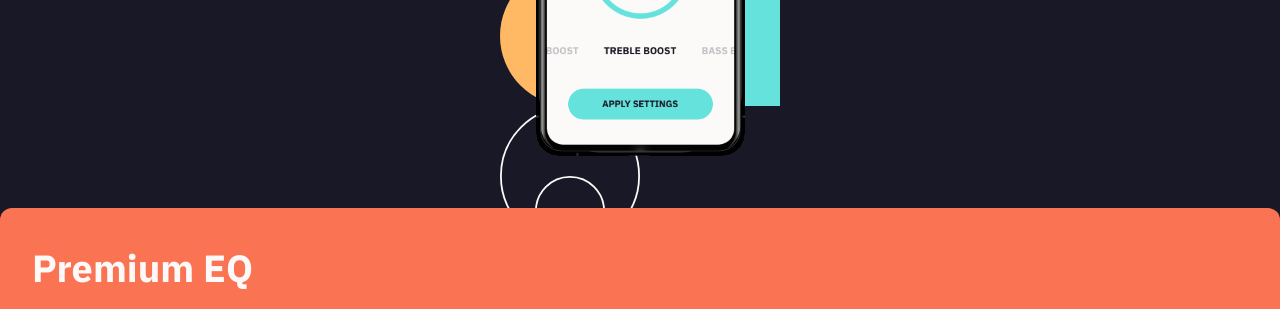
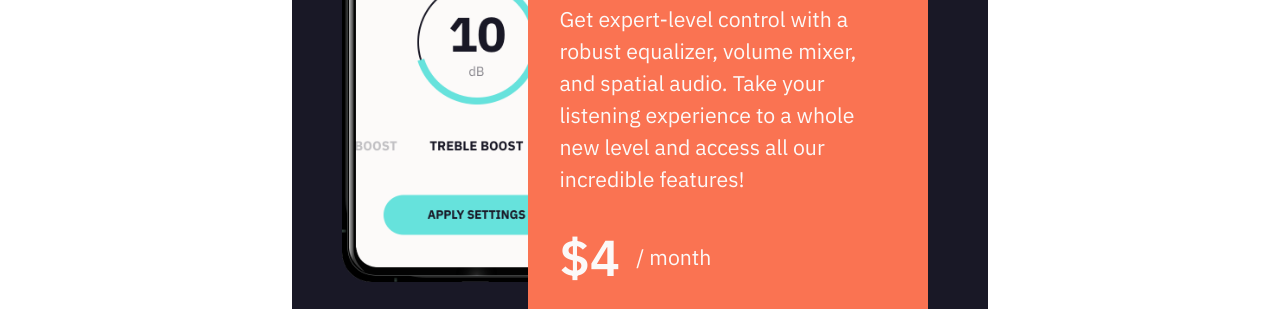
Before and after one commit to dottereldesign/equalizer_landing_page, a plain HTML site: page index.html in a window 1280 px wide. Shown: the part 559-868 px from the top of the page. Drawn offline with Linux system fonts and the light colour scheme.

Commit message:
Add section grid for tablet media query.

```diff
--- a/style.css
+++ b/style.css
@@ -140,23 +140,25 @@ main p {
 
 /* Premium Section */
 section {
-  background-color: hsl(244, 23%, 12%);
-  background-image: url("images/bg-pattern-2.svg");
-  background-repeat: no-repeat;
-  background-position: center top;
-  background-size: 280px 420px;
   position: relative;
   margin: 148px 0 0 0;
   border-radius: 12px;
   display: grid;
   grid-template-columns: 1fr;
   /* grid-template-rows: 138px 150px 450px 96px; */
-  grid-template-rows: 98px 284px 546px;
+  grid-template-rows: 98px 332px 48px 546px;
 }
 
 .img-premium {
   display: flex;
   justify-content: center;
+  background-color: hsl(244, 23%, 12%);
+  background-image: url("images/bg-pattern-2.svg");
+  background-repeat: no-repeat;
+  background-position: center top;
+  background-size: 280px 420px;
+  grid-row-start: 1;
+  grid-row-end: 3;
 }
 
 .img-premium img {
@@ -164,8 +166,6 @@ section {
   height: 430px;
   position: absolute;
   top: -100px;
-  grid-row-start: 1;
-  grid-row-end: 3;
 }
 
 .card-premium {
@@ -174,6 +174,7 @@ section {
   background-color: var(--clr-primary-200);
   border-radius: 12px;
   padding: 32px;
+  margin-top: -64px;
 }
 
 .card-premium h2 {
@@ -238,40 +239,47 @@ section {
 @media (min-width: 768px) {
   /* Premium Section */
   section {
-    background-color: hsl(244, 23%, 12%);
     background-image: url("images/bg-pattern-2.svg");
     background-repeat: no-repeat;
     background-position: center top;
     background-size: 280px 420px;
     position: relative;
-    margin: 148px 0 0 0;
+    margin: 148px auto 0 auto;
+    max-width: 696px;
     border-radius: 12px;
     display: grid;
-    grid-template-columns: 1fr;
+    grid-template-columns: 1fr 175px 95px 305px 1fr;
     /* grid-template-rows: 138px 150px 450px 96px; */
-    grid-template-rows: 98px 284px 546px;
+    grid-template-rows: 138px 150px 268px 120px;
   }
 
   .img-premium {
     display: flex;
-    justify-content: center;
-  }
-
-  .img-premium img {
-    width: 209px;
-    height: 430px;
-    position: absolute;
-    top: -100px;
+    justify-content: initial;
+    padding-left: 50px;
+    grid-column-start: 1;
+    grid-column-end: 6;
     grid-row-start: 1;
-    grid-row-end: 3;
+    grid-row-end: 4;
+    border-radius: 12px;
   }
 
   .card-premium {
-    grid-row-start: 3;
+    grid-column-start: 3;
+    grid-column-end: 5;
+    grid-row-start: 2;
     grid-row-end: 5;
     background-color: var(--clr-primary-200);
     border-radius: 12px;
     padding: 32px;
+    z-index: 100;
+  }
+
+  .img-premium img {
+    width: 270px;
+    height: 556px;
+    position: absolute;
+    top: -100px;
   }
 
   .card-premium h2 {
@@ -301,7 +309,7 @@ section {
 
   .card-premium_price span {
     color: var(--clr-neutral-100);
-    font-size: var(--fs-900);
+    font-size: var(--fs-800);
     font-weight: var(--fw-semi-bold);
     margin-right: 16px;
   }
```
